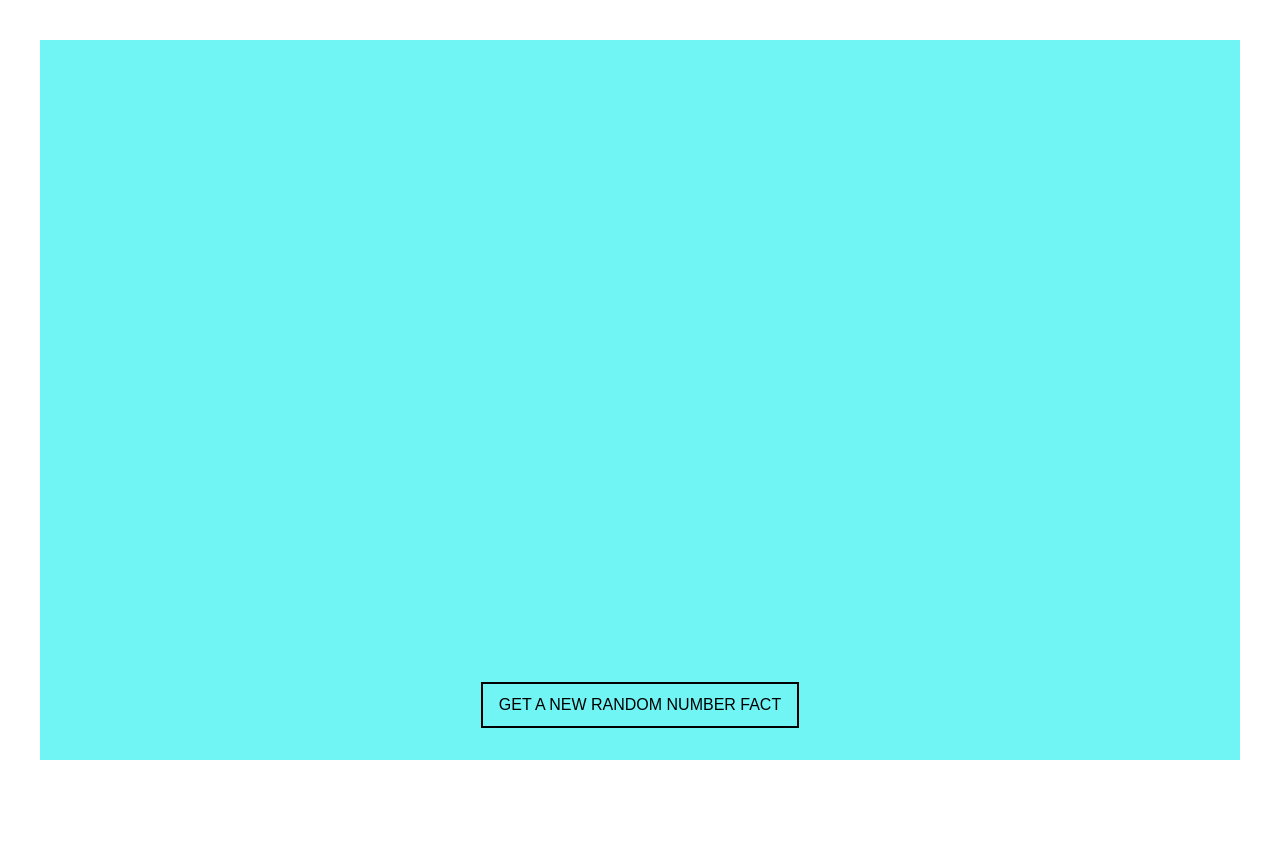
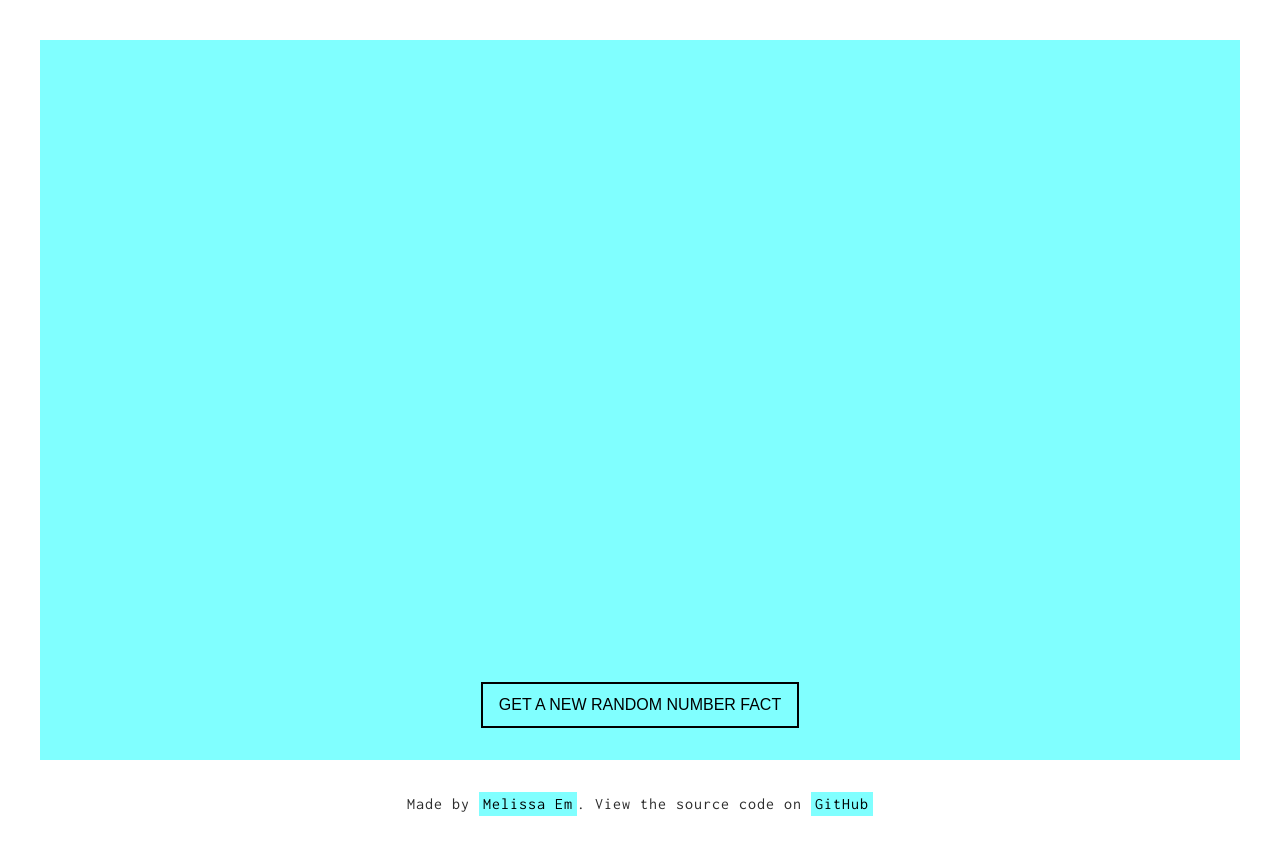
Before and after one commit to meowwwls/random-number-facts, a website: page index.html in a window 1280 px wide. Before the commit the page ends 800 px from the top, so only its background shows below. Drawn offline with Linux system fonts and the light colour scheme; no server answers.

Commit message:
Add footer

```diff
--- a/gulpfile.js
+++ b/gulpfile.js
@@ -1,6 +1,7 @@
 const gulp = require('gulp');
 const del = require('del');
 const browserSync = require('browser-sync');
+
 const reload = browserSync.reload;
 const babel = require('gulp-babel');
 const prefix = require('gulp-autoprefixer');
@@ -10,25 +11,25 @@ const rename = require('gulp-rename');
 
 gulp.task('clean', () => del(['dist/**', '!dist'], { force: true }));
 
-gulp.task('css', () => {
-  return gulp
+gulp.task('css', () =>
+  gulp
     .src('src/**/*.css')
     .pipe(prefix())
     .pipe(cleanCSS())
     .pipe(rename({ suffix: '.min' }))
     .pipe(gulp.dest('dist'))
-    .pipe(reload({ stream: true }));
-});
+    .pipe(reload({ stream: true }))
+);
 
-gulp.task('js', () => {
-  return gulp
+gulp.task('js', () =>
+  gulp
     .src('src/**/*.js')
     .pipe(babel())
     .pipe(uglify())
     .pipe(rename({ suffix: '.min' }))
     .pipe(gulp.dest('dist'))
-    .pipe(reload({ stream: true }));
-});
+    .pipe(reload({ stream: true }))
+);
 
 gulp.task('browserSync', () => {
   browserSync.init({
@@ -41,6 +42,7 @@ gulp.task('browserSync', () => {
 gulp.task('watch', () => {
   gulp.watch('src/**/*.css', ['css']);
   gulp.watch('src/**/*.js', ['js']);
+  gulp.watch('./index.html', reload);
 });
 
 gulp.task('default', ['browserSync', 'js', 'css', 'watch']);
--- a/index.html
+++ b/index.html
@@ -9,13 +9,16 @@
   <link rel="stylesheet" href="dist/css/main.min.css">
 </head>
 <body>
-
-  <p aria-live="assertive" id="output" class="numfact__container">
-    <span id="num" class="numfact__num"></span>
-    <span id="text" class="numfact__fact"></span>
-  </p>
-
-  <button id="trigger" class="numfact__generate">Get a New Random Number Fact</button>
+  <main class="main__wrap">
+    <p aria-live="assertive" id="output" class="numfact__container">
+      <span id="num" class="numfact__num"></span>
+      <span id="text" class="numfact__fact"></span>
+    </p>
+    <button id="trigger" class="numfact__generate">Get a New Random Number Fact</button>
+  </main>
+  <footer class="site_footer">
+    <p>Made by <a href="https://twitter.com/meowwwls" class="site_footer__link">Melissa Em</a>. View the source code on <a href="#" class="site_footer__link">GitHub</a></p>
+  </footer>
 
   <script src="https://cdn.polyfill.io/v2/polyfill.js?features=Promise,fetch"></script>
   <script src="dist/js/main.min.js"></script>
--- a/src/css/main.css
+++ b/src/css/main.css
@@ -6,7 +6,8 @@
   box-sizing: border-box;
 }
 
-html {
+html,
+body {
   height: 100%;
   background-color: #fff;
 }
@@ -14,7 +15,13 @@ html {
 body {
   /* variables */
   --hue: 180;
+  --bg-col: hsl(var(--hue), 100%, 75%);
 
+  margin: 0;
+  font-family: sans-serif;
+}
+
+.main__wrap {
   position: relative;
   display: flex;
   flex-direction: column;
@@ -22,11 +29,11 @@ body {
   min-height: 100%;
   max-width: 100%;
   margin: 0;
-  padding: 2em;
+  padding: 2rem;
   /* fallback for browsers without custom prop support */
   background-color: hsl(327, 85%, 70%);
-  background-color: hsl(var(--hue), 85%, 70%);
-  font-family: sans-serif;
+  background-color: var(--bg-col);
+  color: #2c2c2c;
   transition: background-color 350ms;
 }
 
@@ -103,8 +110,35 @@ body {
   transform: translateY(2px);
 }
 
+.site_footer {
+  padding: 1rem;
+  background-color: #2c2c2c;
+  text-align: center;
+  line-height: 1.5;
+  color: white;
+  font-family: 'Inconsolata', 'Courier New', monospace;
+  letter-spacing: 1px;
+}
+
+.site_footer__link {
+  display: inline-block;
+  padding: 0 0.25em;
+  text-decoration: none;
+  color: #000;
+  background-color: hsl(327, 85%, 70%);
+  background-color: var(--bg-col);
+  transition: background-color 200ms, box-shadow 200ms;
+}
+
+.site_footer__link:hover,
+.site_footer__link:focus {
+  background-color: transparent;
+  box-shadow: 0 5px 0 hsl(327, 85%, 70%);
+  box-shadow: 0 5px 0 var(--bg-col);
+}
+
 @media screen and (min-width: 27em) {
-  html {
+  body {
     padding: 5vmin;
   }
 
@@ -116,7 +150,6 @@ body {
 
   .numfact__num {
     margin-right: 0.5em;
-    /* display: inline-block; */
     align-self: center;
     flex-shrink: 1;
     margin-bottom: 0;
@@ -126,6 +159,11 @@ body {
     flex-grow: 1;
     align-self: center;
     font-size: 3vmin;
+  }
+
+  .site_footer {
+    background-color: transparent;
+    color: #2c2c2c;
   }
 }
 
```
Also changed, not shown: package.json (+4 -8 lines), .eslintrc.json (deleted), dist/css/main.min.css, 1 other file.
